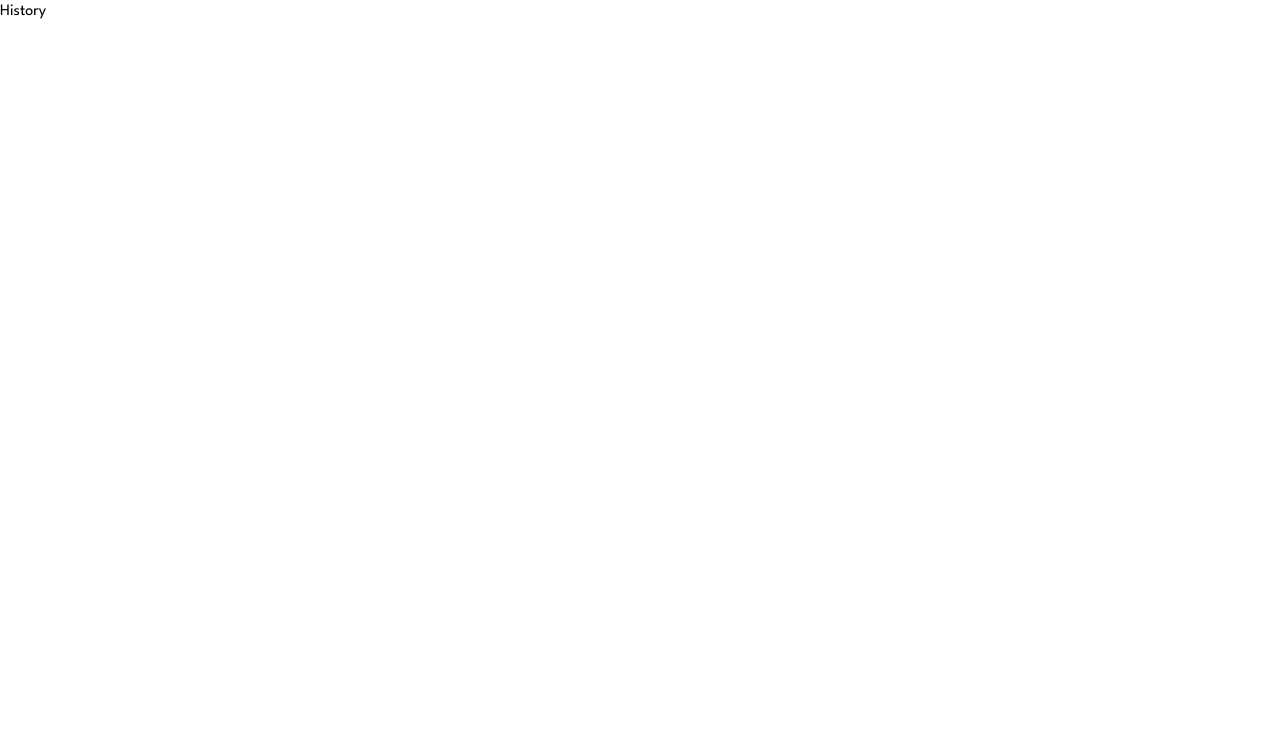
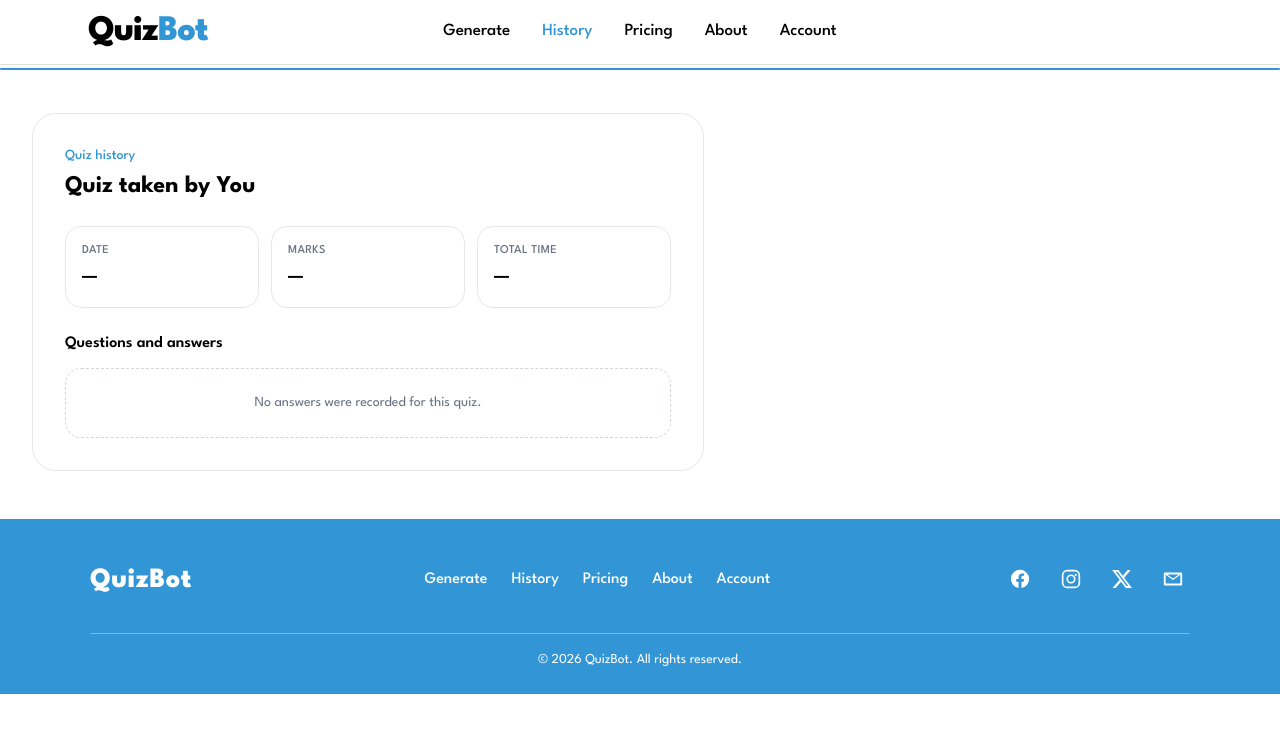
Before and after one commit to Avishka14/quizbot-v2-frontend, a React (Vite) app: page /history in a window 1280 px wide. Shown: the top 732 px of the page. Built offline with nearby package versions, Linux system fonts and the light colour scheme.

Commit message:
feat: add history page

```diff
--- /dev/null
+++ b/src/components/history-components/quiz-history/QuizHistory.jsx
@@ -0,0 +1,137 @@
+import './quizhistory.css'
+
+const PLACEHOLDER = '—'
+
+// Safely formats a date; falls back to the raw value or a placeholder.
+function formatDate(value) {
+  if (!value) return PLACEHOLDER
+  const date = new Date(value)
+  if (Number.isNaN(date.getTime())) return String(value)
+  return date.toLocaleDateString(undefined, {
+    year: 'numeric',
+    month: 'long',
+    day: 'numeric',
+  })
+}
+
+function StatCard({ label, value, delay }) {
+  return (
+    <div
+      className="qb-fade-in rounded-2xl border border-gray-200 bg-white p-4"
+      style={{ '--qb-delay': delay }}
+    >
+      <dt className="text-xs font-medium uppercase tracking-wide text-gray-500">
+        {label}
+      </dt>
+      <dd className="mt-1 text-lg font-semibold text-[var(--qb-primary)]">
+        {value}
+      </dd>
+    </div>
+  )
+}
+
+function AnswerItem({ index, title, answer }) {
+  return (
+    <li
+      className="qb-fade-in rounded-2xl border border-gray-200 bg-white p-5"
+      style={{ '--qb-delay': index + 4 }}
+    >
+      <div className="flex items-start gap-4">
+        <span
+          aria-hidden="true"
+          className="flex h-8 w-8 shrink-0 items-center justify-center rounded-full bg-[var(--qb-secondary)] text-sm font-semibold text-white"
+        >
+          {index + 1}
+        </span>
+
+        <div className="min-w-0 flex-1 space-y-2">
+          <h3 className="text-base font-semibold text-[var(--qb-primary)]">
+            {title || 'Untitled question'}
+          </h3>
+          <p className="text-sm text-gray-600">
+            <span className="font-medium text-[var(--qb-secondary)]">
+              Your answer:{' '}
+            </span>
+            {answer || 'No answer provided'}
+          </p>
+        </div>
+      </div>
+    </li>
+  )
+}
+
+/**
+ * Displays the details of a single completed quiz attempt.
+ *
+ * attempt shape:
+ * {
+ *   takenBy?: string,
+ *   date?: string | number | Date,
+ *   marks?: string | number,
+ *   totalMarks?: string | number,
+ *   totalTime?: string,
+ *   answers?: Array<{ id: string | number, title: string, answer: string }>
+ * }
+ */
+function QuizHistory({ attempt = {} }) {
+  const {
+    takenBy = 'You',
+    date,
+    marks,
+    totalMarks,
+    totalTime,
+    answers = [],
+  } = attempt
+
+  // Derived values: computed during render, no extra state or effects needed
+  const marksLabel =
+    marks == null
+      ? PLACEHOLDER
+      : totalMarks == null
+        ? String(marks)
+        : `${marks} / ${totalMarks}`
+
+  return (
+    <section className="w-full max-w-2xl space-y-6 rounded-3xl border border-gray-200 bg-white p-6 sm:p-8">
+      <header className="qb-fade-in space-y-1">
+        <p className="text-sm font-medium text-[var(--qb-secondary)]">
+          Quiz history
+        </p>
+        <h2 className="text-2xl font-bold text-[var(--qb-primary)]">
+          Quiz taken by {takenBy}
+        </h2>
+      </header>
+
+      <dl className="grid grid-cols-1 gap-3 sm:grid-cols-3">
+        <StatCard label="Date" value={formatDate(date)} delay={1} />
+        <StatCard label="Marks" value={marksLabel} delay={2} />
+        <StatCard label="Total time" value={totalTime || PLACEHOLDER} delay={3} />
+      </dl>
+
+      <div className="space-y-3">
+        <h3 className="qb-fade-in text-base font-semibold text-[var(--qb-primary)]">
+          Questions and answers
+        </h3>
+
+        {answers.length === 0 ? (
+          <p className="qb-fade-in rounded-2xl border border-dashed border-gray-300 p-6 text-center text-sm text-gray-500">
+            No answers were recorded for this quiz.
+          </p>
+        ) : (
+          <ul className="space-y-3">
+            {answers.map((item, index) => (
+              <AnswerItem
+                key={item.id ?? index}
+                index={index}
+                title={item.title}
+                answer={item.answer}
+              />
+            ))}
+          </ul>
+        )}
+      </div>
+    </section>
+  )
+}
+
+export default QuizHistory
--- /dev/null
+++ b/src/components/history-components/quiz-history/quizhistory.css
@@ -0,0 +1,31 @@
+/* Fade-in animation for QuizHistory */
+
+@keyframes qb-fade-in {
+  from {
+    opacity: 0;
+    transform: translateY(12px);
+  }
+  to {
+    opacity: 1;
+    transform: translateY(0);
+  }
+}
+
+/*
+  Usage:
+    .qb-fade-in                   -> fades in immediately
+    style={{ '--qb-delay': '1' }} -> staggers by 80ms per step
+*/
+.qb-fade-in {
+  opacity: 0; /* start hidden; the animation's final keyframe makes it visible */
+  animation: qb-fade-in 0.5s ease-out forwards;
+  animation-delay: calc(var(--qb-delay, 0) * 80ms);
+}
+
+/* Respect users who prefer reduced motion */
+@media (prefers-reduced-motion: reduce) {
+  .qb-fade-in {
+    opacity: 1;
+    animation: none;
+  }
+}
--- a/src/pages/history/History.jsx
+++ b/src/pages/history/History.jsx
@@ -1,8 +1,22 @@
 import React from 'react'
+import "./history.css"
+import Header from '../../components/header/Header'
+import Footer from '../../components/footer/Footer'
+import QuizHistory from '../../components/history-components/quiz-history/QuizHistory'
 
 function History() {
   return (
-    <div>History</div>
+    <>
+    <Header/>
+
+     <main className="mx-auto  justify-center px-4 sm:my-12 sm:px-6 lg:px-8">
+      <QuizHistory />
+      </main>
+
+
+
+    <Footer/>
+    </>
   )
 }
 
```
Also changed, not shown: src/pages/history/history.css (added).
